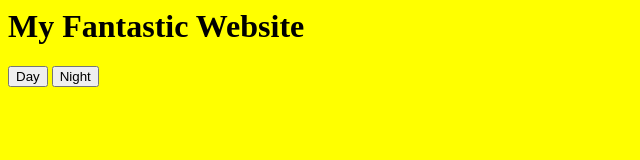
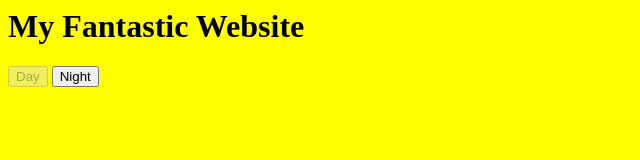
Before and after one commit to tomltd/jQuery, a plain HTML site: page 4 events.html in a window 1280 px wide. Both pictures are taken after a click on the button "Day". Shown: the full height of the page, 0-640 px from the left. Drawn offline with Linux system fonts and the light colour scheme.

Commit message:
cache the dom in  add toggle of buttons

```diff
--- a/4 events.html
+++ b/4 events.html
@@ -18,9 +18,15 @@
 <script>
 
 (function() {
+    var link = $('link');
   $('button').click(function(){
-    var stylesheet = $(this).data('file');
-    $('link').attr('href', stylesheet + '.css');
+    var $this = $(this);
+    var stylesheet = $this.data('file');
+
+    $(this).siblings('button').removeAttr('disabled');
+
+    link.attr('href', stylesheet + '.css');
+    $this.attr('disabled', 'disabled');
 
   });
 })();
```
